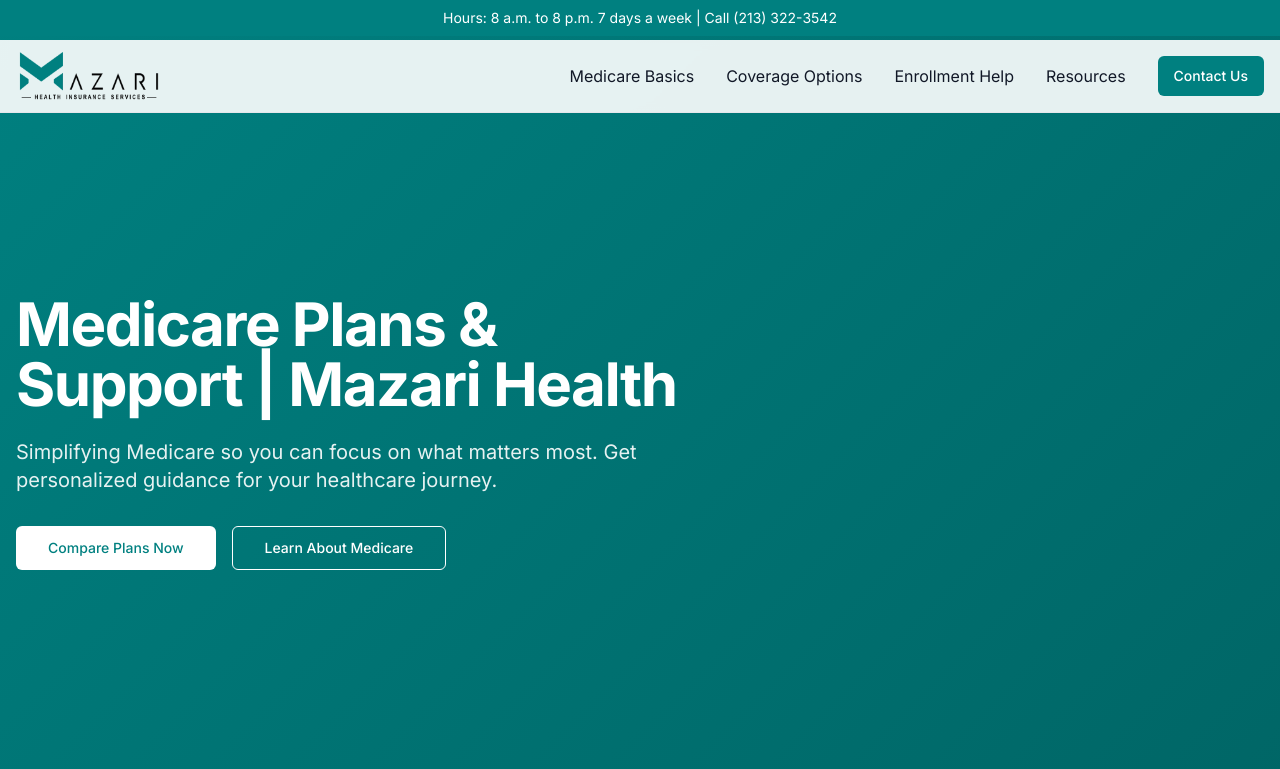
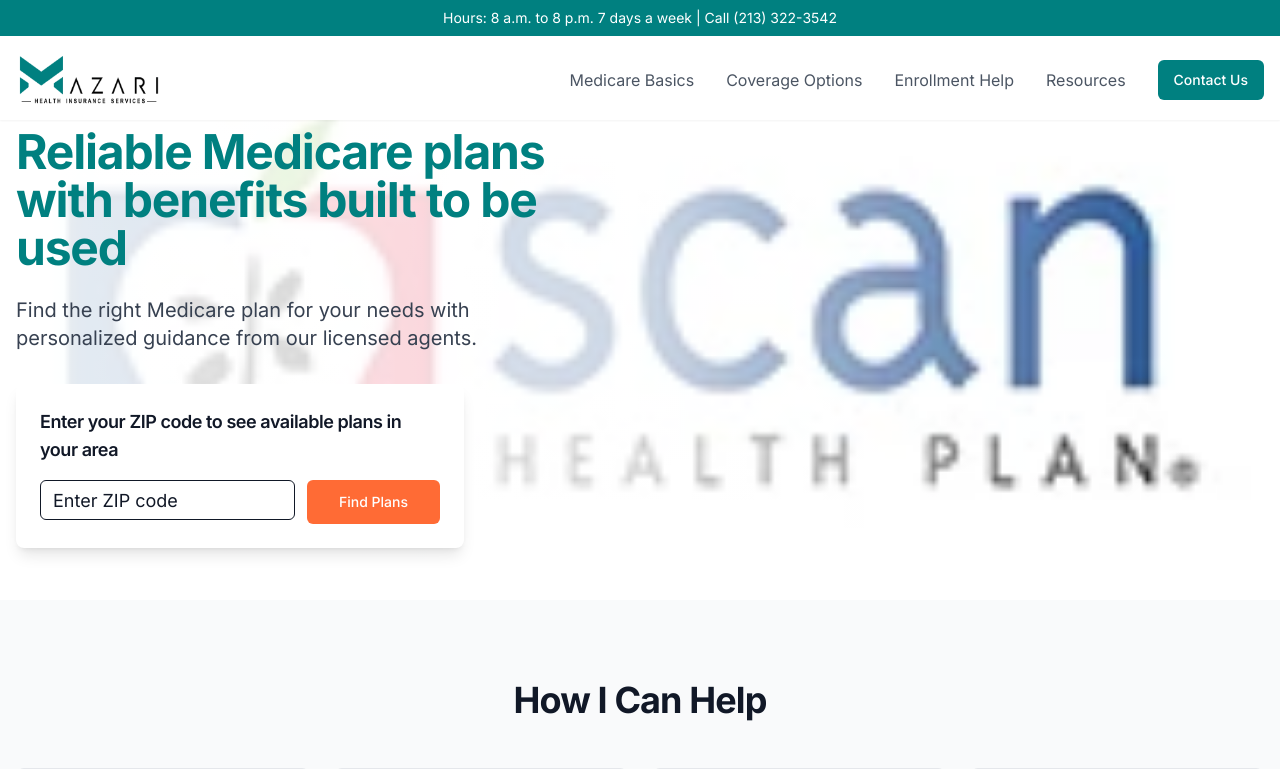
Before and after one commit to Intersk898/medicare-simplified-helper, a React (Vite) app: page / in a window 1280 px wide. Shown: the top 769 px of the page. Built offline with nearby package versions, Linux system fonts and the light colour scheme.

Commit message:
Update frontpage layout and design
Redesign the frontpage to enhance user experience and visual appeal. Adjust components and layout to create a cohesive and engaging interface.
[skip gpt_engineer]

```diff
--- a/src/components/Hero.tsx
+++ b/src/components/Hero.tsx
@@ -1,31 +1,44 @@
 import { Button } from "./ui/button";
+import { Input } from "./ui/input";
 
 const Hero = () => {
   return (
-    <div className="gradient-bg min-h-screen flex items-center text-white pt-16">
-      <div className="container mx-auto px-4">
-        <div className="max-w-2xl animate-fade-up">
-          <h1 className="text-5xl md:text-6xl font-bold mb-6">
-            Medicare Plans & Support | Mazari Health
+    <div className="min-h-[600px] relative bg-white pt-32">
+      <div className="absolute inset-0 z-0">
+        <div className="absolute inset-0 bg-gradient-to-r from-white/90 via-white/80 to-transparent z-10" />
+        <img
+          src="/lovable-uploads/1d0a2002-900e-4cc5-9f01-daa5cbd5b59b.png"
+          alt="Senior citizens enjoying life"
+          className="w-full h-full object-cover"
+        />
+      </div>
+
+      <div className="container mx-auto px-4 relative z-20">
+        <div className="max-w-xl">
+          <h1 className="text-4xl md:text-5xl font-bold text-primary mb-6">
+            Reliable Medicare plans with benefits built to be used
           </h1>
-          <p className="text-xl mb-8 opacity-90">
-            Simplifying Medicare so you can focus on what matters most. Get personalized guidance for your healthcare journey.
+          <p className="text-xl mb-8 text-gray-700">
+            Find the right Medicare plan for your needs with personalized guidance from our licensed agents.
           </p>
-          <div className="flex flex-col sm:flex-row gap-4">
-            <Button
-              size="lg"
-              variant="default"
-              className="bg-white text-primary hover:bg-white/90 transition-all duration-300 hover:translate-y-[-2px]"
-            >
-              Compare Plans Now
-            </Button>
-            <Button
-              size="lg"
-              variant="outline"
-              className="border-white text-white hover:bg-white/10 transition-all duration-300 hover:translate-y-[-2px]"
-            >
-              Learn About Medicare
-            </Button>
+
+          <div className="bg-white p-6 rounded-lg shadow-lg max-w-md">
+            <h2 className="text-lg font-semibold mb-4">
+              Enter your ZIP code to see available plans in your area
+            </h2>
+            <div className="flex gap-3">
+              <Input
+                type="text"
+                placeholder="Enter ZIP code"
+                className="w-full text-lg"
+              />
+              <Button
+                size="lg"
+                className="bg-[#ff6b35] hover:bg-[#ff6b35]/90 text-white"
+              >
+                Find Plans
+              </Button>
+            </div>
           </div>
         </div>
       </div>
--- a/src/components/Navbar.tsx
+++ b/src/components/Navbar.tsx
@@ -21,10 +21,11 @@ const Navbar = () => {
   }, [lastScrollY]);
 
   return (
-    <nav className={`fixed w-full bg-white/90 backdrop-blur-sm z-50 border-b transition-transform duration-300 ${
+    <nav className={`fixed w-full bg-white shadow-sm z-50 transition-transform duration-300 ${
       isVisible ? 'translate-y-[40px]' : '-translate-y-full'
     }`}>
-      <div className="container mx-auto px-4 py-3 flex items-center justify-between">
+      <div className="container mx-auto px-4 py-4">
+        <div className="flex items-center justify-between">
           <Link to="/" className="flex items-center gap-2">
             <img
               src="/lovable-uploads/330ec2eb-d0af-42bc-be0b-bbdbfb2fd6f1.png"
@@ -32,24 +33,26 @@ const Navbar = () => {
               className="h-12 w-auto"
             />
           </Link>
+
           <div className="hidden md:flex items-center gap-8">
-          <Link to="/medicare-basics" className="hover:text-primary transition-all duration-300 hover:translate-y-[-2px]">
+            <Link to="/medicare-basics" className="text-gray-600 hover:text-primary transition-colors">
               Medicare Basics
             </Link>
-          <Link to="/coverage-options" className="hover:text-primary transition-all duration-300 hover:translate-y-[-2px]">
+            <Link to="/coverage-options" className="text-gray-600 hover:text-primary transition-colors">
               Coverage Options
             </Link>
-          <Link to="/enrollment-help" className="hover:text-primary transition-all duration-300 hover:translate-y-[-2px]">
+            <Link to="/enrollment-help" className="text-gray-600 hover:text-primary transition-colors">
               Enrollment Help
             </Link>
-          <Link to="/resources" className="hover:text-primary transition-all duration-300 hover:translate-y-[-2px]">
+            <Link to="/resources" className="text-gray-600 hover:text-primary transition-colors">
               Resources
             </Link>
             <Link to="/contact">
-            <Button variant="default" className="bg-primary hover:bg-primary/90 transition-all duration-300 hover:translate-y-[-2px]">
+              <Button variant="default" className="bg-primary hover:bg-primary/90">
                 Contact Us
               </Button>
             </Link>
+          </div>
         </div>
       </div>
     </nav>
```
Lines whose indentation alone changed are shown as unchanged.
